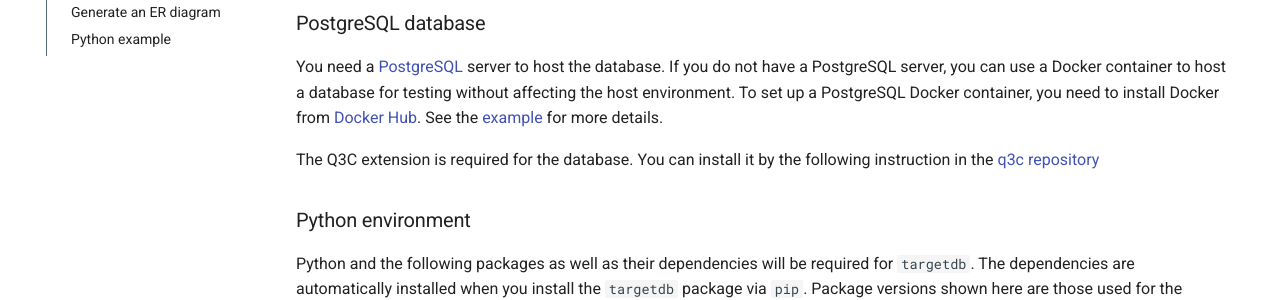
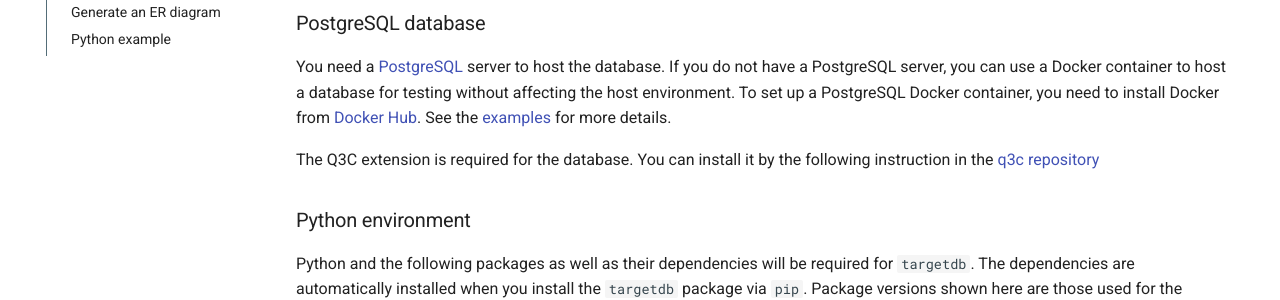
Before and after one commit to Subaru-PFS/ets_target_database, an MkDocs documentation site: the page built from docs/getting_started.md, in a window 1280 px wide and 900 px high. Shown: the part 336-636 px from the top of the window. Built offline with MkDocs 1.6.1 and Material for MkDocs 9.7.7, drawn with Linux system fonts in a browser that asks for light colours; plug-ins that fetch from the network failed and are left out; comment, search, counter and statistics services are not loaded.

Commit message:
fix typo

```diff
--- a/docs/getting_started.md
+++ b/docs/getting_started.md
@@ -9,7 +9,7 @@
 
 You need a [PostgreSQL](https://www.postgresql.org/) server to host the database.
 If you do not have a PostgreSQL server, you can use a Docker container to host a database for testing without affecting the host environment.
-To set up a PostgreSQL Docker container, you need to install Docker from [Docker Hub](https://hub.docker.com/search?type=edition&offering=community). See the [example](example.md) for more details.
+To set up a PostgreSQL Docker container, you need to install Docker from [Docker Hub](https://hub.docker.com/search?type=edition&offering=community). See the [examples](examples.md) for more details.
 
 The Q3C extension is required for the database. You can install it by the following instruction in the [q3c repository](https://github.com/segasai/q3c)
 
```
